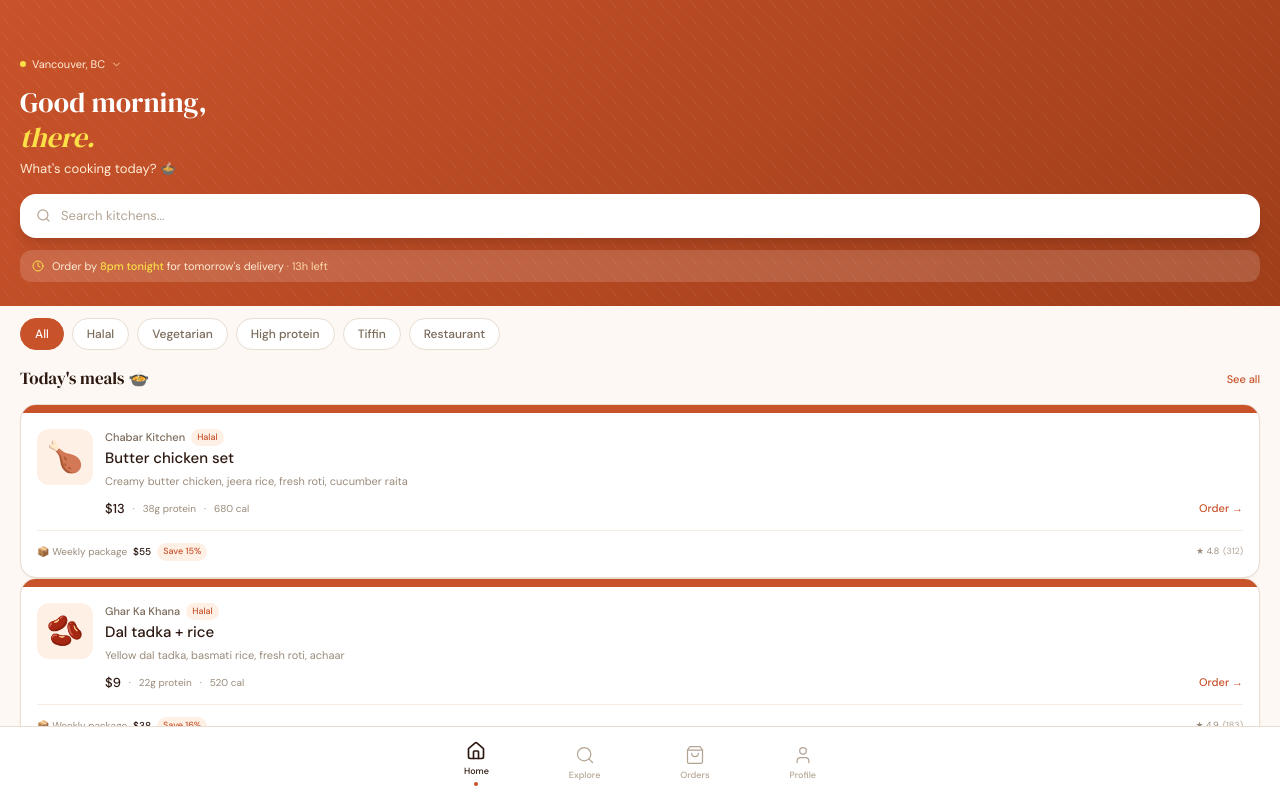
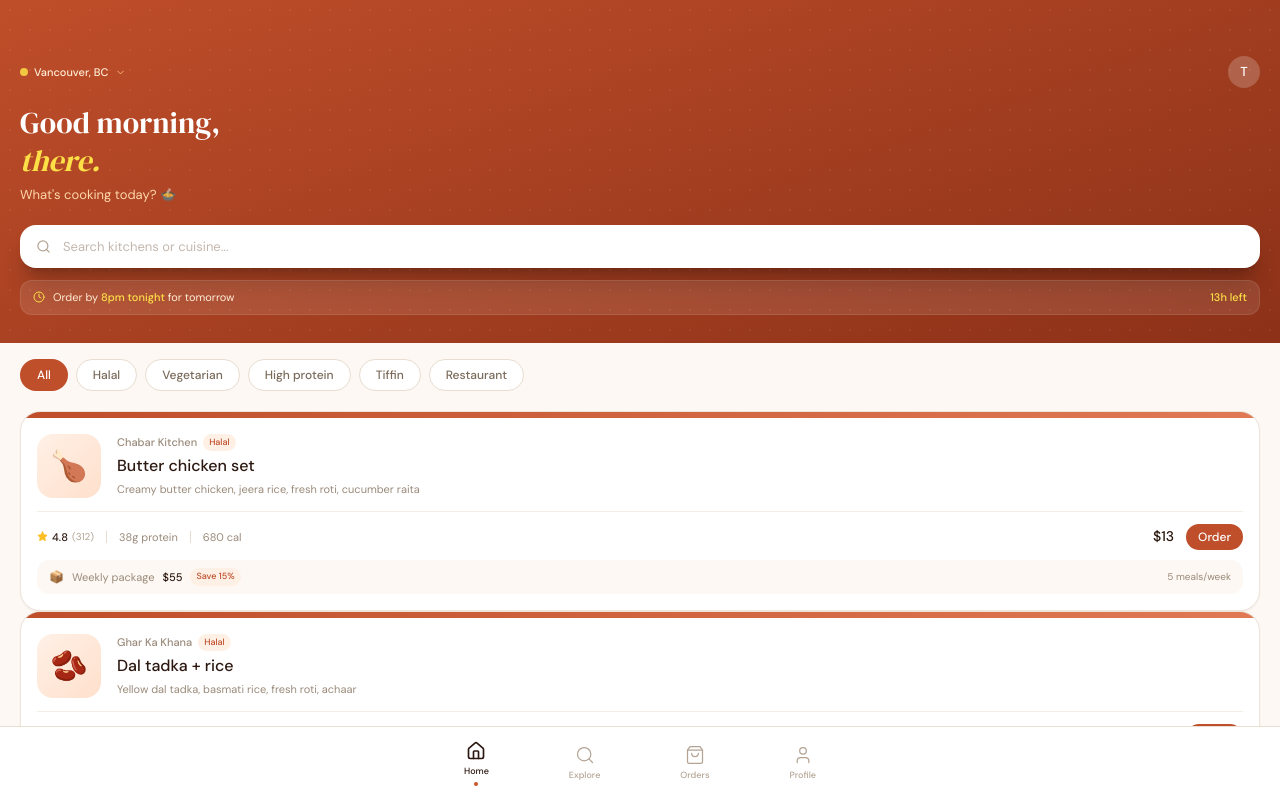
Before and after one commit to mowgli-hue/TIFFINGO, a Next.js app: page / in a window 1280 px wide. Shown: the top 798 px of the page. Built offline with nearby package versions, Linux system fonts and the light colour scheme.

Commit message:
polish: home page redesign

```diff
--- a/src/app/page.tsx
+++ b/src/app/page.tsx
@@ -1,6 +1,6 @@
 'use client';
 import { useState, useMemo } from 'react';
-import { Search, Clock, ChevronDown } from 'lucide-react';
+import { Search, Clock, ChevronDown, Sparkles, Star } from 'lucide-react';
 import Link from 'next/link';
 import NavBar from '@/components/NavBar';
 import { MOCK_KITCHENS, WEEKLY_MEALS, getTodayMeal, hoursUntilCutoff, isPastCutoff, CATEGORIES } from '@/lib/mock-data';
@@ -36,139 +36,113 @@ export default function HomePage() {
 
   return (
     <div className="min-h-screen pb-28" style={{ background: '#FDF8F3' }}>
-
-      {/* ── Hero header ── */}
-      <div style={{ background: 'linear-gradient(135deg, #C8522A 0%, #A03E1A 100%)' }} className="px-5 pt-14 pb-6 relative overflow-hidden">
-        {/* Subtle pattern */}
-        <div className="absolute inset-0 opacity-5" style={{ backgroundImage: 'repeating-linear-gradient(45deg,#fff 0,#fff 1px,transparent 0,transparent 50%)', backgroundSize: '16px 16px' }} />
-
-        {/* Location */}
-        <div className="flex items-center gap-1.5 mb-3 relative z-10">
-          <div className="w-1.5 h-1.5 rounded-full bg-yellow-300" />
-          <span className="text-[11px] text-orange-100">Vancouver, BC</span>
-          <ChevronDown size={11} className="text-orange-200" />
+      <div style={{ background: 'linear-gradient(160deg, #BF4E2A 0%, #8C3118 100%)' }} className="px-5 pt-14 pb-7 relative overflow-hidden">
+        <div className="absolute inset-0 opacity-[0.06]" style={{ backgroundImage: 'radial-gradient(circle, #fff 1px, transparent 1px)', backgroundSize: '20px 20px' }} />
+        <div className="flex items-center justify-between mb-4 relative z-10">
+          <div className="flex items-center gap-1.5">
+            <div className="w-2 h-2 rounded-full bg-yellow-300 animate-pulse" />
+            <span className="text-[11px] text-orange-100 font-medium">Vancouver, BC</span>
+            <ChevronDown size={11} className="text-orange-300" />
           </div>
-
-        {/* Greeting */}
-        <h1 className="font-serif text-[28px] text-white leading-tight mb-1 relative z-10">
+          <Link href="/profile">
+            <div className="w-8 h-8 rounded-full bg-white/20 flex items-center justify-center">
+              <span className="text-[13px] font-medium text-white">{firstName[0]?.toUpperCase()}</span>
+            </div>
+          </Link>
+        </div>
+        <h1 className="font-serif text-[30px] text-white leading-tight mb-1.5 relative z-10">
           {greeting},<br />
           <em className="text-yellow-300">{firstName}.</em>
         </h1>
-        <p className="text-[13px] text-orange-100 mb-4 relative z-10">What's cooking today? 🍲</p>
-
-        {/* Search */}
-        <div className="flex items-center gap-2.5 bg-white rounded-2xl px-4 py-3 relative z-10 shadow-lg">
+        <p className="text-[13px] text-orange-200 mb-5 relative z-10">
+          {pastCutoff ? "Plan tomorrow's meals 🌙" : "What's cooking today? 🍲"}
+        </p>
+        <div className="flex items-center gap-3 bg-white rounded-2xl px-4 py-3 relative z-10 shadow-xl shadow-black/20">
           <Search size={15} className="text-[#B4A494] flex-shrink-0" />
           <input
             value={search}
             onChange={e => setSearch(e.target.value)}
-            placeholder="Search kitchens..."
-            className="flex-1 text-[13px] bg-transparent border-none outline-none text-[#2C1810] placeholder-[#B4A494]"
+            placeholder="Search kitchens or cuisine..."
+            className="flex-1 text-[13px] bg-transparent border-none outline-none text-[#2C1810] placeholder-[#C4B8AE]"
           />
+          {search && <button onClick={() => setSearch('')} className="text-[#B4A494] text-[11px]">x</button>}
         </div>
-
-        {/* Cutoff banner */}
         {!pastCutoff && (
-          <div className="mt-3 flex items-center gap-2 bg-white/15 rounded-xl px-3 py-2 relative z-10">
+          <div className="mt-3 flex items-center gap-2 bg-white/10 rounded-xl px-3 py-2 relative z-10 border border-white/10">
             <Clock size={12} className="text-yellow-300 flex-shrink-0" />
             <p className="text-[11px] text-orange-100">
-              Order by <span className="text-yellow-300 font-medium">8pm tonight</span> for tomorrow's delivery
-              {hoursLeft > 0 && <span className="text-orange-200"> · {hoursLeft}h left</span>}
+              Order by <span className="text-yellow-300 font-medium">8pm tonight</span> for tomorrow
             </p>
+            {hoursLeft > 0 && <span className="ml-auto text-[11px] font-medium text-yellow-300 flex-shrink-0">{hoursLeft}h left</span>}
           </div>
         )}
       </div>
 
-      {/* ── Categories ── */}
-      <div className="px-5 py-3">
+      <div className="px-5 pt-4 pb-2">
         <div className="flex gap-2 overflow-x-auto pb-1" style={{ scrollbarWidth: 'none' }}>
           {CATEGORIES.map(cat => (
             <button
               key={cat}
               onClick={() => setActiveCategory(cat)}
-              className={clsx(
-                'flex-shrink-0 px-3.5 py-1.5 rounded-full text-[12px] font-medium border transition-all',
-                activeCategory === cat
-                  ? 'text-white border-[#C8522A]'
-                  : 'bg-white text-[#7A6A5A] border-[#E8DDD0]'
-              )}
-              style={activeCategory === cat ? { background: '#C8522A' } : {}}
-            >
-              {cat}
-            </button>
+              className={clsx('flex-shrink-0 px-4 py-1.5 rounded-full text-[12px] font-medium border transition-all duration-150', activeCategory === cat ? 'text-white border-transparent' : 'bg-white text-[#7A6A5A] border-[#E8DDD0]')}
+              style={activeCategory === cat ? { background: '#BF4E2A' } : {}}
+            >{cat}</button>
           ))}
         </div>
       </div>
 
-      {/* ── Today's meals ── */}
-      <div className="px-5">
-        <div className="flex items-center justify-between mb-3">
-          <h2 className="font-serif text-[17px] text-[#2C1810]">
-            {pastCutoff ? "Tomorrow's meals 🌙" : "Today's meals 🍲"}
-          </h2>
-          <Link href="/explore" className="text-[11px] font-medium" style={{ color: '#C8522A' }}>See all</Link>
+      <div className="px-5 pt-2">
+        {filtered.length === 0 ? (
+          <div className="text-center py-16">
+            <p className="text-[32px] mb-3">🍽️</p>
+            <p className="text-[14px] font-medium text-[#2C1810] mb-1">No kitchens found</p>
+            <p className="text-[12px] text-[#9A8A7A]">Try a different search or category</p>
           </div>
-
+        ) : (
           <div className="space-y-3">
             {filtered.map(kitchen => {
               const todayMeal = getTodayMeal(kitchen.id);
               if (!todayMeal) return null;
               return (
                 <Link key={kitchen.id} href={`/kitchen/${kitchen.id}`}>
-                <div className="bg-white rounded-2xl overflow-hidden border border-[#E8DDD0] shadow-sm hover:shadow-md transition-shadow">
-                  {/* Meal colour strip */}
-                  <div className="h-2" style={{ background: kitchen.isHalal ? '#C8522A' : kitchen.isVeg ? '#2D7A4F' : '#BA7517' }} />
-
+                  <div className="bg-white rounded-3xl overflow-hidden border border-[#EDE5DA] shadow-sm active:scale-[0.99] transition-transform">
+                    <div className="h-1.5" style={{ background: kitchen.isHalal ? 'linear-gradient(90deg,#BF4E2A,#E07A54)' : kitchen.isVeg ? 'linear-gradient(90deg,#2D7A4F,#52B788)' : 'linear-gradient(90deg,#BA7517,#E09B3D)' }} />
                     <div className="p-4">
-                    <div className="flex items-start gap-3">
-                      {/* Emoji */}
-                      <div className="w-14 h-14 rounded-xl flex items-center justify-center text-3xl flex-shrink-0" style={{ background: '#FFF0E6' }}>
+                      <div className="flex items-start gap-4">
+                        <div className="w-16 h-16 rounded-2xl flex items-center justify-center text-3xl flex-shrink-0" style={{ background: 'linear-gradient(135deg,#FFF0E6,#FFE0CC)' }}>
                           {todayMeal.emoji}
                         </div>
-
                         <div className="flex-1 min-w-0">
-                        {/* Kitchen name + badges */}
-                        <div className="flex items-center gap-1.5 mb-0.5 flex-wrap">
-                          <span className="text-[11px] font-medium text-[#7A6A5A]">{kitchen.name}</span>
-                          {kitchen.isHalal && (
-                            <span className="text-[9px] font-medium px-1.5 py-0.5 rounded-full" style={{ background: '#FFF0E6', color: '#C8522A' }}>Halal</span>
-                          )}
-                          {kitchen.isVeg && (
-                            <span className="text-[9px] font-medium px-1.5 py-0.5 rounded-full" style={{ background: '#E8F5EE', color: '#2D7A4F' }}>Veg</span>
-                          )}
+                          <div className="flex items-center gap-1.5 mb-1 flex-wrap">
+                            <span className="text-[11px] font-medium text-[#9A8A7A]">{kitchen.name}</span>
+                            {kitchen.isHalal && <span className="text-[9px] font-medium px-1.5 py-0.5 rounded-full bg-[#FFF0E6] text-[#BF4E2A]">Halal</span>}
+                            {kitchen.isVeg && <span className="text-[9px] font-medium px-1.5 py-0.5 rounded-full bg-[#E8F5EE] text-[#2D7A4F]">Veg</span>}
                           </div>
-
-                        {/* Meal name */}
-                        <h3 className="text-[15px] font-medium text-[#2C1810] mb-1 leading-snug">{todayMeal.name}</h3>
-
-                        {/* Description */}
-                        <p className="text-[11px] text-[#9A8A7A] leading-relaxed mb-2 line-clamp-2">{todayMeal.description}</p>
-
-                        {/* Footer */}
-                        <div className="flex items-center justify-between">
-                          <div className="flex items-center gap-2">
-                            <span className="text-[13px] font-medium text-[#2C1810]">${kitchen.pricePerMeal}</span>
-                            <span className="text-[10px] text-[#9A8A7A]">·</span>
-                            <span className="text-[10px] text-[#9A8A7A]">{todayMeal.protein} protein</span>
-                            <span className="text-[10px] text-[#9A8A7A]">·</span>
-                            <span className="text-[10px] text-[#9A8A7A]">{todayMeal.calories} cal</span>
-                          </div>
-                          <span className="text-[11px] font-medium" style={{ color: '#C8522A' }}>Order →</span>
+                          <h3 className="text-[16px] font-medium text-[#2C1810] leading-snug mb-1">{todayMeal.name}</h3>
+                          <p className="text-[11px] text-[#9A8A7A] leading-relaxed line-clamp-2">{todayMeal.description}</p>
                         </div>
                       </div>
+                      <div className="flex items-center gap-3 mt-3 pt-3 border-t border-[#F5EDE4]">
+                        <div className="flex items-center gap-1">
+                          <Star size={11} className="fill-amber-400 text-amber-400" />
+                          <span className="text-[11px] font-medium text-[#2C1810]">{kitchen.rating}</span>
+                          <span className="text-[10px] text-[#B4A494]">({kitchen.reviewCount})</span>
                         </div>
-
-                    {/* Weekly package teaser */}
-                    <div className="mt-3 pt-3 border-t border-[#F5EDE4] flex items-center justify-between">
-                      <div className="flex items-center gap-1.5">
-                        <span className="text-[10px] text-[#9A8A7A]">📦 Weekly package</span>
-                        <span className="text-[10px] font-medium text-[#2C1810]">${kitchen.weeklyPrice}</span>
-                        <span className="text-[9px] font-medium px-1.5 py-0.5 rounded-full" style={{ background: '#FFF0E6', color: '#C8522A' }}>Save {kitchen.weeklySavingsPct}%</span>
+                        <div className="w-px h-3 bg-[#E8DDD0]" />
+                        <span className="text-[11px] text-[#9A8A7A]">{todayMeal.protein} protein</span>
+                        <div className="w-px h-3 bg-[#E8DDD0]" />
+                        <span className="text-[11px] text-[#9A8A7A]">{todayMeal.calories} cal</span>
+                        <div className="flex-1" />
+                        <span className="text-[14px] font-medium text-[#2C1810]">${kitchen.pricePerMeal}</span>
+                        <span className="text-[12px] font-medium text-white px-3 py-1 rounded-full" style={{ background: '#BF4E2A' }}>Order</span>
                       </div>
-                      <div className="flex items-center gap-1">
-                        <span className="text-[9px] text-[#9A8A7A]">★ {kitchen.rating}</span>
-                        <span className="text-[9px] text-[#B4A494]">({kitchen.reviewCount})</span>
-                      </div>
+                      <div className="mt-2.5 flex items-center gap-2 bg-[#FDF8F3] rounded-xl px-3 py-2">
+                        <span className="text-[12px]">📦</span>
+                        <span className="text-[11px] text-[#9A8A7A]">Weekly package</span>
+                        <span className="text-[11px] font-medium text-[#2C1810]">${kitchen.weeklyPrice}</span>
+                        <span className="text-[9px] font-medium px-1.5 py-0.5 rounded-full bg-[#FFF0E6] text-[#BF4E2A]">Save {kitchen.weeklySavingsPct}%</span>
+                        <div className="flex-1" />
+                        <span className="text-[10px] text-[#9A8A7A]">5 meals/week</span>
                       </div>
                     </div>
                   </div>
@@ -176,21 +150,23 @@ export default function HomePage() {
               );
             })}
           </div>
-
-        {/* AI planner strip */}
+        )}
         <Link href="/planner">
-          <div className="mt-4 rounded-2xl p-4 flex items-center gap-3 border border-[#E8DDD0] bg-white">
-            <div className="w-10 h-10 rounded-xl flex items-center justify-center flex-shrink-0 text-xl" style={{ background: '#FFF0E6' }}>✨</div>
+          <div className="mt-4 rounded-3xl p-4 flex items-center gap-3 border border-[#E8DDD0] bg-white shadow-sm">
+            <div className="w-12 h-12 rounded-2xl flex items-center justify-center flex-shrink-0" style={{ background: 'linear-gradient(135deg,#BF4E2A,#8C3118)' }}>
+              <Sparkles size={18} className="text-white" />
+            </div>
             <div className="flex-1">
-              <p className="text-[9px] font-medium tracking-wider mb-0.5" style={{ color: '#C8522A' }}>AI MEAL PLANNER</p>
-              <p className="text-[13px] font-medium text-[#2C1810]">Build your perfect week</p>
-              <p className="text-[11px] text-[#9A8A7A]">Tell us your goals — AI picks your meals</p>
+              <p className="text-[9px] font-medium tracking-wider mb-0.5 text-[#BF4E2A]">AI MEAL PLANNER</p>
+              <p className="text-[14px] font-medium text-[#2C1810]">Build your perfect week</p>
+              <p className="text-[11px] text-[#9A8A7A]">Set goals · AI picks your meals</p>
             </div>
-            <span className="text-[12px] font-medium" style={{ color: '#C8522A' }}>→</span>
+            <div className="w-8 h-8 rounded-full bg-[#FFF0E6] flex items-center justify-center">
+              <span className="text-[#BF4E2A] text-[14px]">→</span>
+            </div>
           </div>
         </Link>
       </div>
-
       <NavBar />
     </div>
   );
```
Lines whose indentation alone changed are shown as unchanged.
